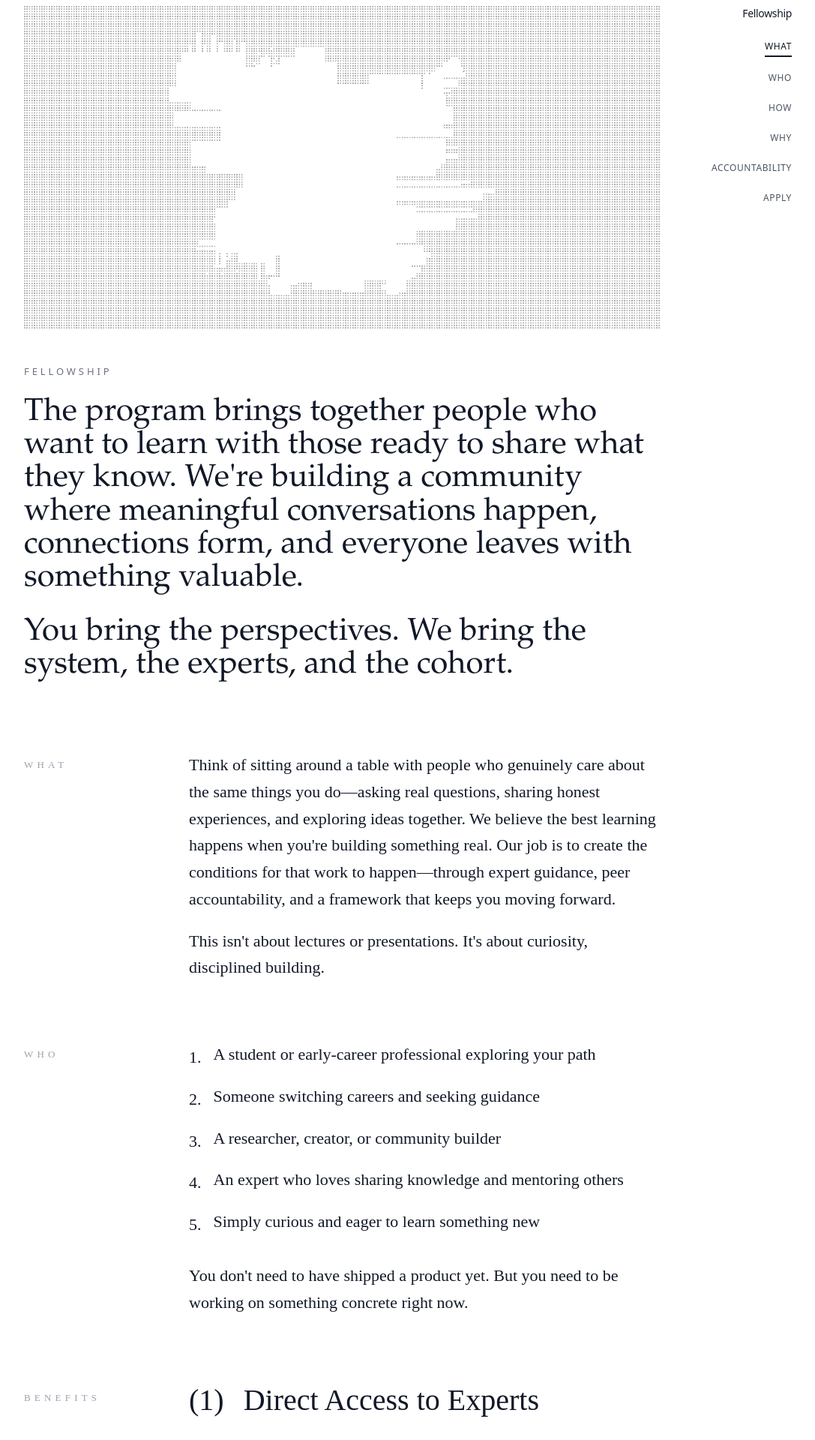
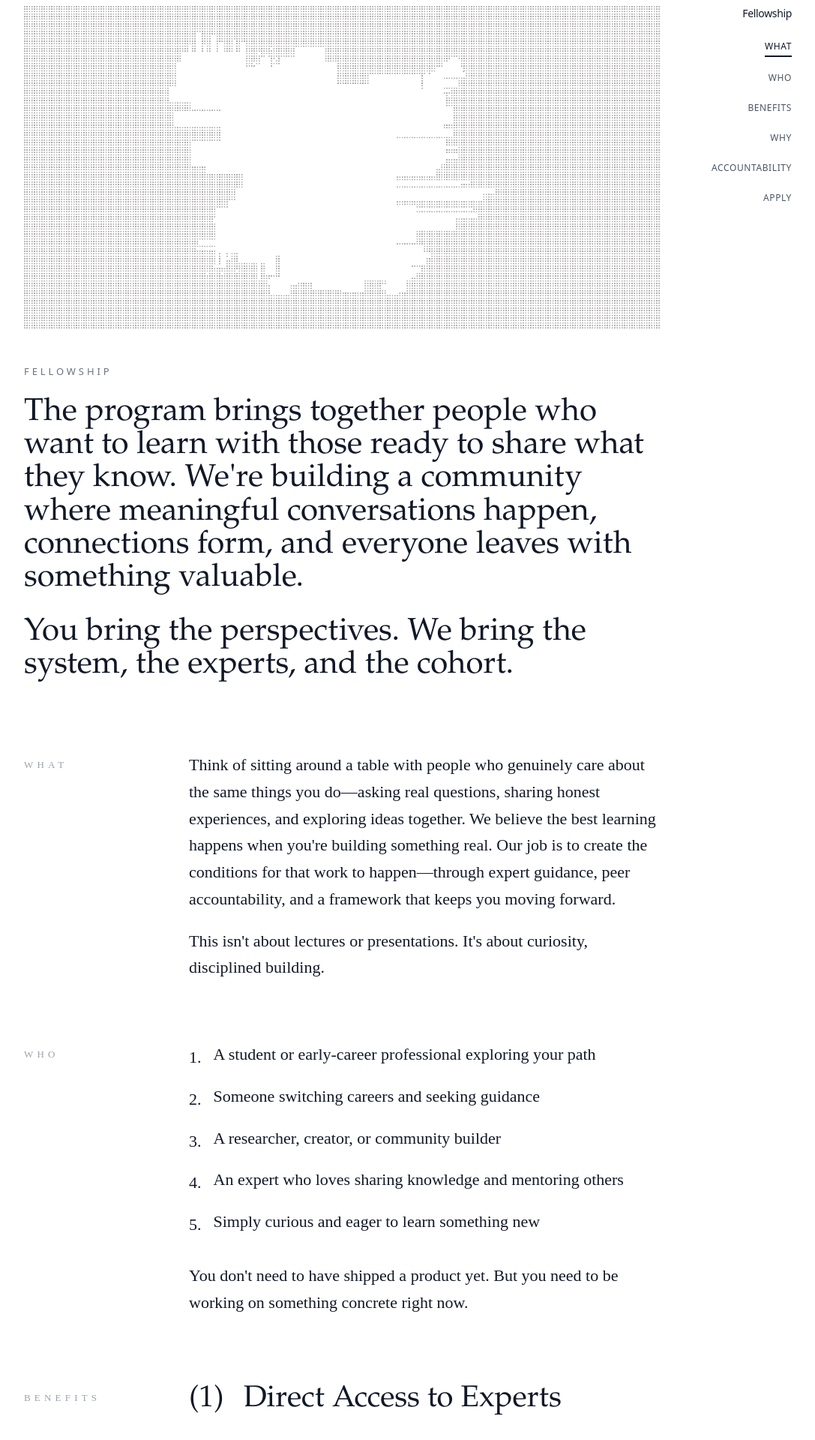
Before and after one commit to harishkannanjs/Fellowship, a Next.js app: page / in a window 1280 px wide. Shown: the part 40-1960 px from the top of the page at 75% size, without its empty margins (184-1271 px from the left). Built offline with nearby package versions, Linux system fonts and the light colour scheme.

Commit message:
Add files via upload

```diff
--- a/components/core-content.tsx
+++ b/components/core-content.tsx
@@ -94,7 +94,7 @@ export default function CoreContent() {
             </section>
 
             {/* HOW Section */}
-            <section id="how" className="py-10">
+            <section id="benefits" className="py-10">
                 <div className="max-w-4xl mx-auto px-6 grid grid-cols-1 md:grid-cols-4 gap-8 items-start border-b border-gray-200 pb-10">
                     <h2 className="text-[13px] tracking-[0.4em] text-gray-400 font-jenson uppercase md:col-span-1 pt-5">
                         BENEFITS
@@ -106,7 +106,7 @@ export default function CoreContent() {
                                     onClick={() => setExpandedWhy(expandedWhy === item.number ? null : item.number)}
                                     className="w-full text-left hover:opacity-70 transition group"
                                 >
-                                    <h3 className="text-xl lg:text-[40px] font-jenson text-gray-900 leading-relaxed">
+                                    <h3 className="text-xl lg:text-[40px] font-garamond-bold font-normal text-gray-900 leading-relaxed">
                                         <span className="text-gray-900 mr-4 tabular-nums">({item.number})</span> {item.title}
                                     </h3>
                                 </button>
--- a/components/navigation.tsx
+++ b/components/navigation.tsx
@@ -9,10 +9,10 @@ export default function Navigation({ activeSection, setActiveSection }: Navigati
   const navItems = [
     { label: 'WHAT', href: '#what' },
     { label: 'WHO', href: '#who' },
-    { label: 'HOW', href: '#how' },
+    { label: 'BENEFITS', href: '#benefits' },
     { label: 'WHY', href: '#why' },
     { label: 'ACCOUNTABILITY', href: '#accountability' },
-    { label: 'Apply', href: '#apply' },
+    { label: 'APPLY', href: '#apply' },
   ]
 
   const handleNavClick = (e: React.MouseEvent<HTMLAnchorElement>, href: string) => {
```
